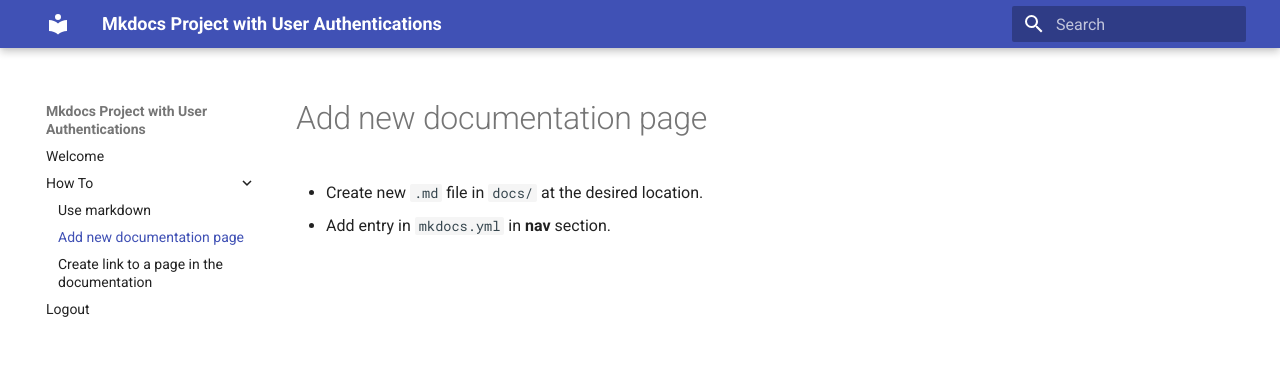
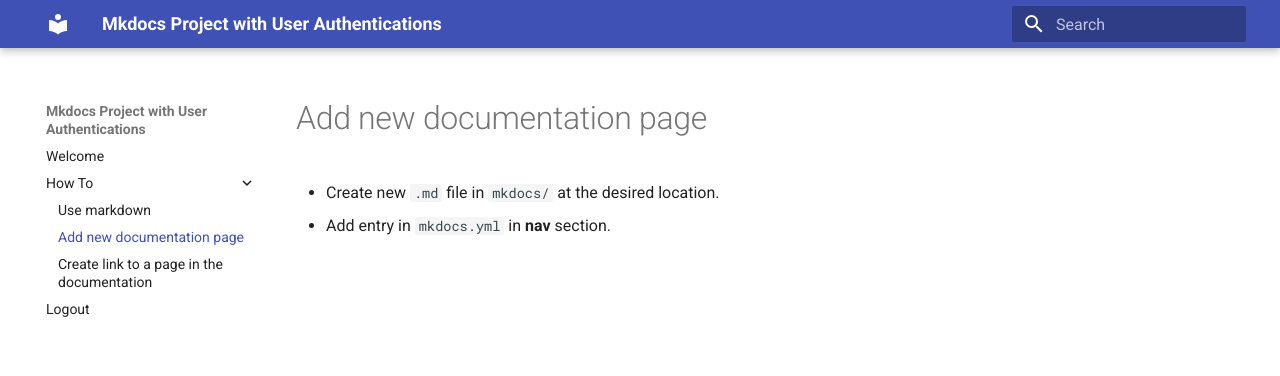
Before and after one commit to ionescuig/mkdocs_with_auth, an MkDocs documentation site: the page built from mkdocs/how-to/add-new-documentation-page.md, in a window 1280 px wide. Shown: the top 376 px of the page. Built offline with MkDocs 1.6.1 and Material for MkDocs 9.7.7, drawn with Linux system fonts in a browser that asks for light colours.

Commit message:
Correct location of mkdocs files

```diff
--- a/mkdocs/how-to/add-new-documentation-page.md
+++ b/mkdocs/how-to/add-new-documentation-page.md
@@ -1,4 +1,4 @@
 # Add new documentation page
 
-- Create new `.md` file in `docs/` at the desired location.
+- Create new `.md` file in `mkdocs/` at the desired location.
 - Add entry in `mkdocs.yml` in **nav** section.
```
